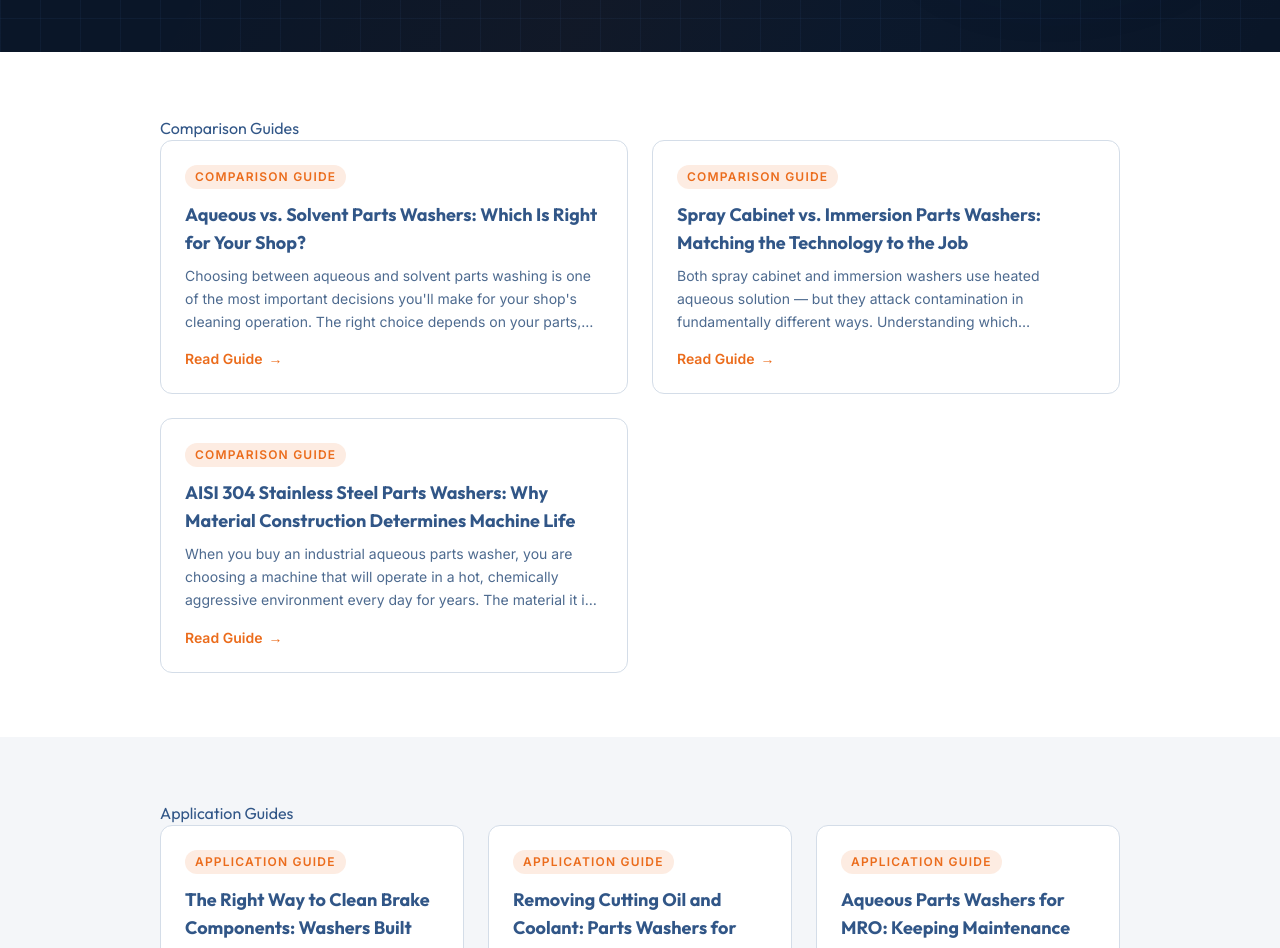
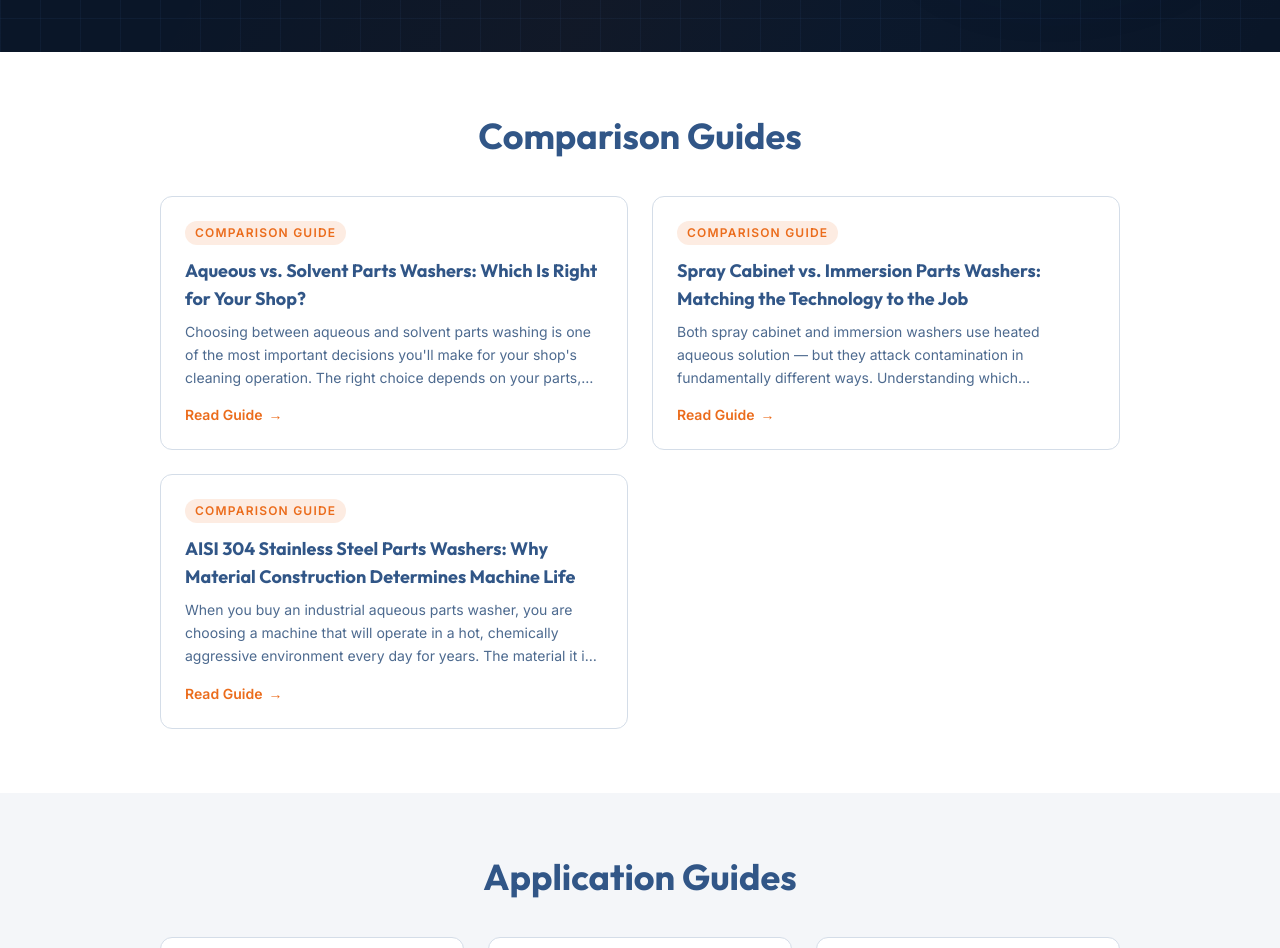
Before and after one commit to JasonBee99/MagidoUSA, a Next.js app: page /solutions in a window 1280 px wide. Shown: the part 524-1472 px from the top of the page. Built offline with nearby package versions, Linux system fonts and the light colour scheme.

Commit message:
Phase 22: Solutions page — fix duplicate className on section headings, center and enlarge

```diff
--- a/src/app/solutions/page.tsx
+++ b/src/app/solutions/page.tsx
@@ -82,10 +82,7 @@ export default function SolutionsIndexPage() {
       {/* Comparison Guides */}
       <section className="py-12 md:py-16">
         <div className="max-w-5xl mx-auto px-4 sm:px-6 lg:px-8">
-          <h2
-            className="text-2xl font-bold mb-8"
-            className="text-[var(--color-text)] font-display"
-          >
+          <h2 className="font-display text-3xl font-bold text-center text-[var(--color-text)] mb-10 lg:text-4xl">
             Comparison Guides
           </h2>
           <div className="grid grid-cols-1 md:grid-cols-2 gap-6">
@@ -99,10 +96,7 @@ export default function SolutionsIndexPage() {
       {/* Application Guides */}
       <section className="py-12 md:py-16" style={{ backgroundColor: 'var(--color-bg-secondary)' }}>
         <div className="max-w-5xl mx-auto px-4 sm:px-6 lg:px-8">
-          <h2
-            className="text-2xl font-bold mb-8"
-            className="text-[var(--color-text)] font-display"
-          >
+          <h2 className="font-display text-3xl font-bold text-center text-[var(--color-text)] mb-10 lg:text-4xl">
             Application Guides
           </h2>
           <div className="grid grid-cols-1 md:grid-cols-2 lg:grid-cols-3 gap-6">
```
